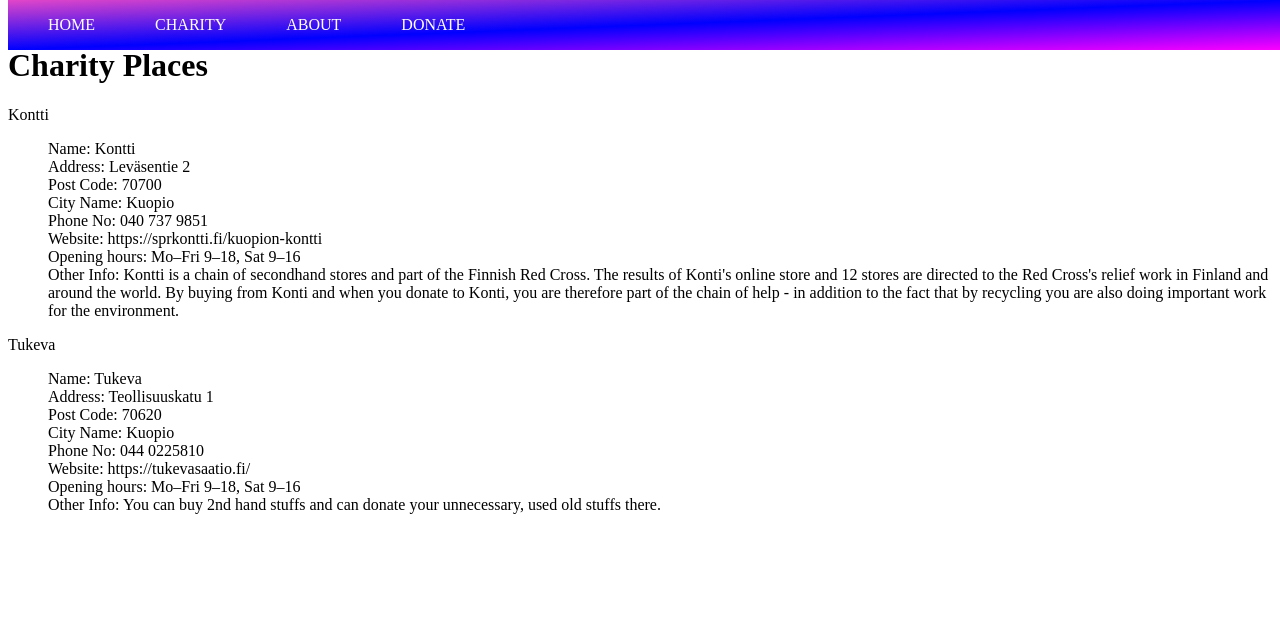
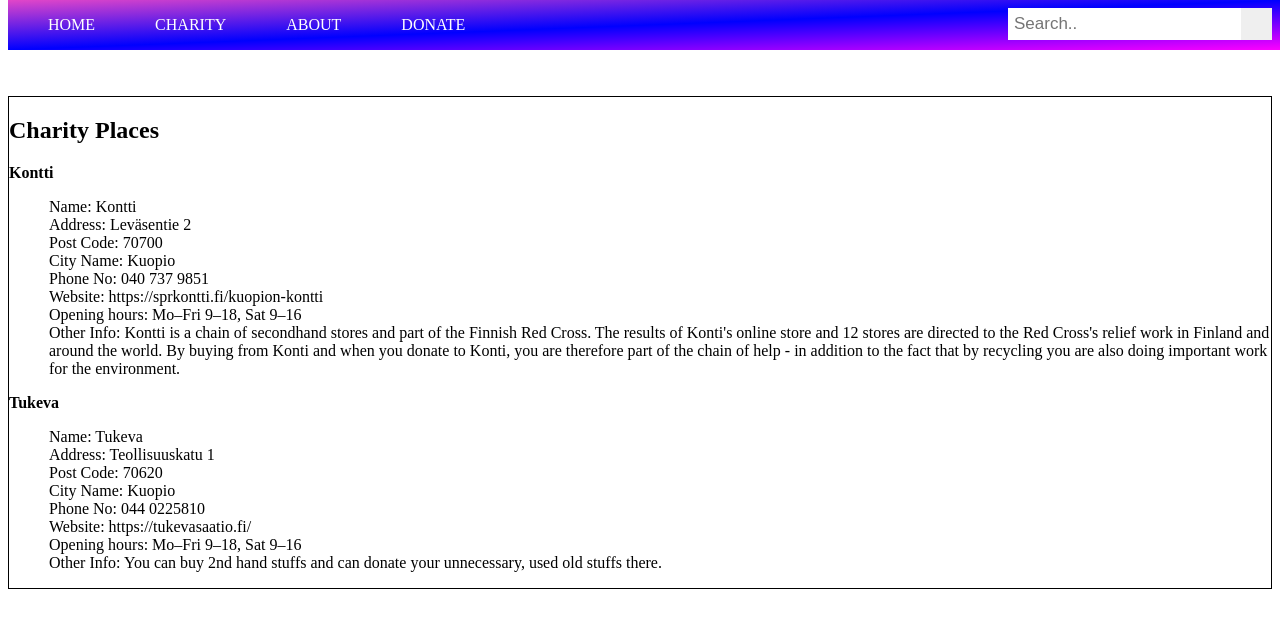
Before and after one commit to ataullah81/Charity-Finder-App, a Django app: page /charity in a window 1280 px wide. Shown: the top 628 px of the page. Run offline with Django 4.2, Linux system fonts and the light colour scheme; data comes from the database, SQL or seed files in the repository.

Commit message:
search button functioning

```diff
--- a/charityfinder/charityfinderapp/static/css/style.css
+++ b/charityfinder/charityfinderapp/static/css/style.css
@@ -52,7 +52,36 @@
 .nav-branding{
     float: left;
 }
-.youtube, .movies, .about, .home{
+.search-container {
+  float: right;
+
+}
+.search-container input[type=text] {
+    padding: 6px;
+    margin-top: 8px;
+    font-size: 17px;
+    border: none;
+  }
+.search-container button {
+    float: right;
+    padding-top: 15px;
+    padding-bottom: 17px;
+    padding-right: 25px;
+    margin-top: 8px;
+    margin-right: 16px;
+    border: none;
+    cursor: pointer;
+  }
+.search-container button:hover {
+    background: #ccc;
+  }
+@media screen and (max-width: 600px) {
+  .search-container {
+    float: none;
+  }
+
+}
+.youtube, .movies, .about, .home, .search{
     margin-top: 70px;
     border: 1px solid black;
 }
--- a/charityfinder/charityfinderapp/templates/charityform.html
+++ b/charityfinder/charityfinderapp/templates/charityform.html
@@ -1,16 +1,13 @@
 {% extends 'base.html' %}
-
+<div class="container">
 {% block content %}
-
+<section>
+        <div class="container">
+            <div class="about">
     {% csrf_token %}
     <h1> Charity Places </h1>
     {% for charity in charity %}
-    <div class="card">
-        <div class="card-header">
-            {{ charity }}
-        </div>
-        <div class="card-body">
-        <p class="card-text">
+    <strong>{{ charity.charity_name }}</strong>
     <ul>
         <li>Name: {{ charity.charity_name }}</li>
         <li>Address: {{ charity.street_name }}</li>
@@ -21,9 +18,10 @@
         <li>Opening hours: {{ charity.open_hours }}</li>
         <li>Other Info: {{ charity.extra_info }}</li>
     </ul>
- </p>
+
+    {% endfor %}
+            </div>
         </div>
-    </div>
-    {% endfor %}
-
+</section>
 {% endblock %}
+</div>
--- a/charityfinder/charityfinderapp/templates/navbar.html
+++ b/charityfinder/charityfinderapp/templates/navbar.html
@@ -16,8 +16,14 @@
                     <li class="nav-link"><a href="{% url 'charity' %}">Charity</a></li>
                     <li class="nav-link"><a href="{% url 'about' %}">About</a></li>
                     <li class="nav-link"><a href="{% url 'donate' %}">Donate</a></li>
-
                 </ul>
+                <div class="search-container" >
+                        <form method=POST action="{% url 'search_charity' %}">
+                            {% csrf_token %}
+                            <input type="text" placeholder="Search.." name="searched">
+                            <button type="submit"><i class="fa fa-search"></i></button>
+                        </form>
+                    </div>
             </nav>
 
         </div>
--- a/charityfinder/charityfinderapp/urls.py
+++ b/charityfinder/charityfinderapp/urls.py
@@ -7,4 +7,5 @@
     path('index', views.index_func, name='index'),
     path('about', views.about_func, name='about'),
     path('donate', views.donate_func, name='donate'),
+    path('search_charity', views.search_charity_func, name='search_charity'),
 ]
--- a/charityfinder/charityfinderapp/views.py
+++ b/charityfinder/charityfinderapp/views.py
@@ -1,5 +1,5 @@
 from django.shortcuts import render, redirect
-from django.http import HttpResponse
+from django.http import HttpResponse, request
 from .forms import CharityForm
 from .models import Charityinformation
 
@@ -18,3 +18,11 @@
 def charity_func(request):
     charity = Charityinformation.objects.all()  # select * from table ;
     return render(request, "charityform.html", {"charity": charity})
+
+def search_charity_func(request):
+    if request.method == 'POST':
+        searched = request.POST['searched']
+        charityname = Charityinformation.objects.filter(charity_name__contains=searched)
+        return render(request, 'search_charity.html', {'searched':searched,'charityname':charityname})
+    else:
+        return render(request, 'search_charity.html', {})
```
Also changed, not shown: charityfinder/charityfinderapp/templates/search_charity.html (added, +39 -0 lines).
